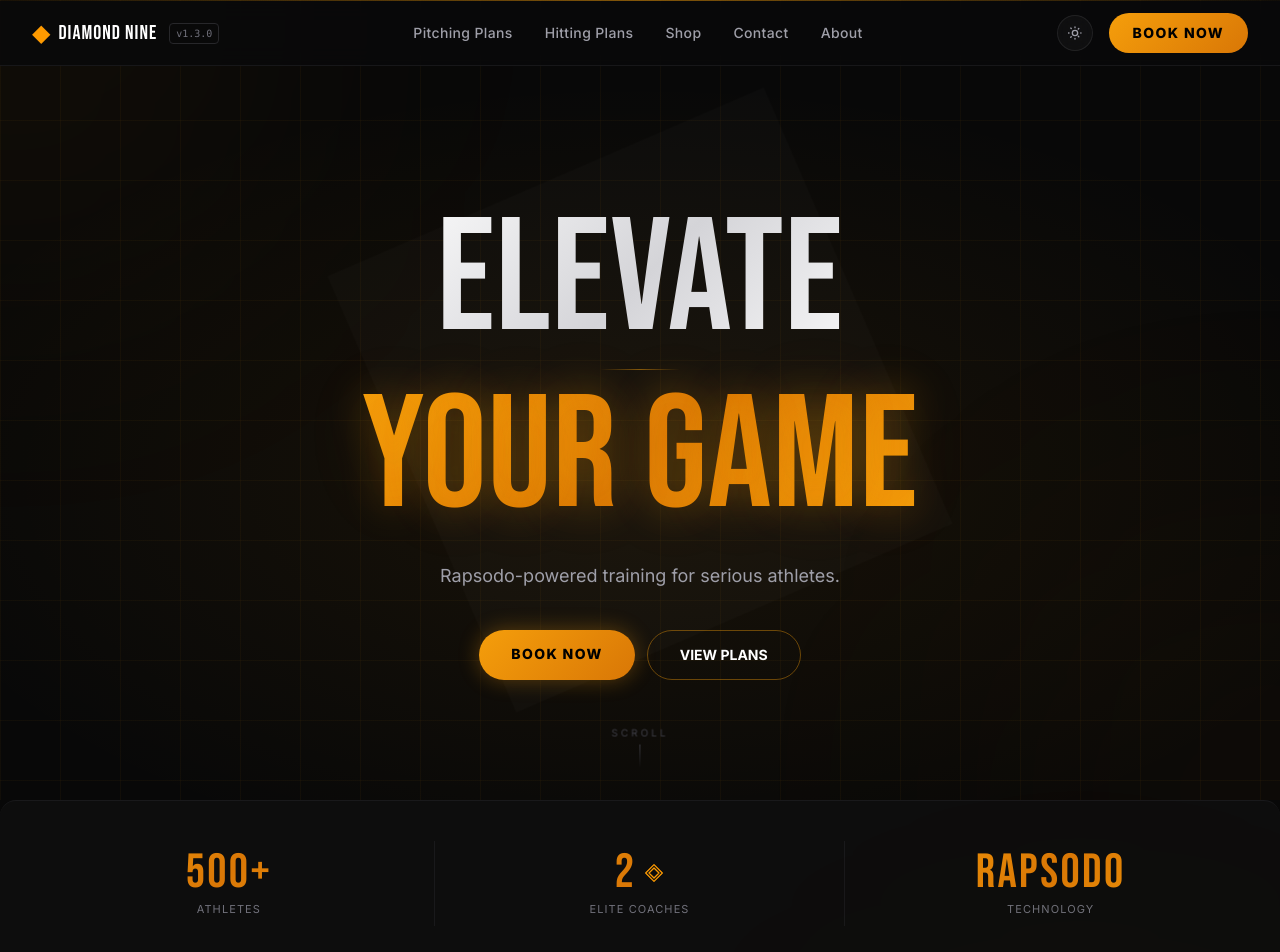
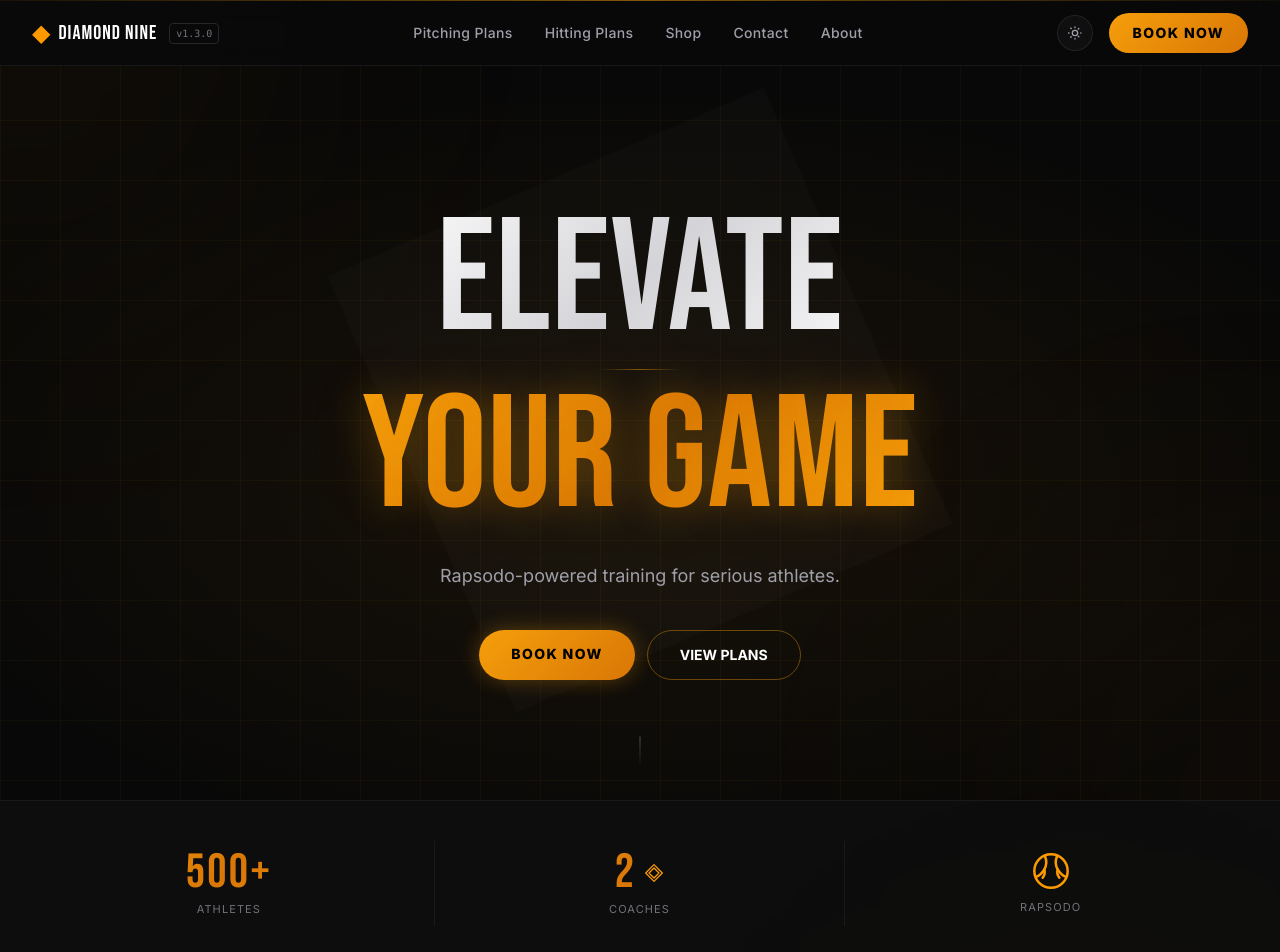
Before and after one commit to patrick3395/diamond9-athletics, a Next.js app: page /diamond9-athletics/ in a window 1280 px wide. Shown: the top 952 px of the page. Built offline with nearby package versions, Linux system fonts and the light colour scheme.

Commit message:
fix: remove SCROLL text, replace Rapsodo text stat with baseball icon

```diff
--- a/src/app/page.tsx
+++ b/src/app/page.tsx
@@ -53,33 +53,32 @@ export default function Home() {
           </div>
         </div>
 
-        <div className="absolute bottom-8 left-1/2 -translate-x-1/2 flex flex-col items-center gap-1 scroll-bounce">
-          <span className="text-zinc-700 text-[10px] tracking-[0.3em]">SCROLL</span>
-          <div className="w-px h-6 bg-gradient-to-b from-zinc-700 to-transparent" />
+        <div className="absolute bottom-8 left-1/2 -translate-x-1/2 flex flex-col items-center scroll-bounce">
+          <div className="w-px h-8 bg-gradient-to-b from-zinc-600 to-transparent" />
         </div>
       </section>
 
       {/* STATS */}
-      <section className="relative bg-[#0d0d0d] border-y border-zinc-800/50 rounded-2xl overflow-hidden">
+      <section className="relative bg-[#0d0d0d] border-y border-zinc-800/50">
         <div className="max-w-7xl mx-auto px-6 py-10">
           <div className="grid grid-cols-3 divide-x divide-zinc-800/50 text-center">
-            {[
-              { num: "500+", label: "ATHLETES" },
-              { num: "2", label: "ELITE COACHES" },
-              { num: "Rapsodo", label: "TECHNOLOGY" },
-            ].map((s, i) => (
-              <div key={i} className="px-4 py-2 group">
-                <p className={`font-display gradient-text group-hover:text-glow transition-all ${s.num === "Rapsodo" ? "text-3xl sm:text-5xl" : "text-4xl sm:text-5xl"}`}>
-                  {s.num === "2" ? (
-                    <span className="flex items-center justify-center gap-2">
-                      {s.num}
-                      <IconDiamond className="w-5 h-5 text-amber-500 inline-block" />
-                    </span>
-                  ) : s.num}
-                </p>
-                <p className="text-zinc-500 text-[11px] tracking-widest mt-1">{s.label}</p>
-              </div>
-            ))}
+            <div className="px-4 py-2 group">
+              <p className="font-display text-4xl sm:text-5xl gradient-text group-hover:text-glow transition-all">500+</p>
+              <p className="text-zinc-500 text-[11px] tracking-widest mt-1">ATHLETES</p>
+            </div>
+            <div className="px-4 py-2 group">
+              <p className="font-display text-4xl sm:text-5xl gradient-text group-hover:text-glow transition-all">
+                <span className="flex items-center justify-center gap-2">
+                  2
+                  <IconDiamond className="w-5 h-5 text-amber-500 inline-block" />
+                </span>
+              </p>
+              <p className="text-zinc-500 text-[11px] tracking-widest mt-1">COACHES</p>
+            </div>
+            <div className="px-4 py-2 group flex flex-col items-center justify-center">
+              <IconBaseball className="w-8 h-8 sm:w-10 sm:h-10 text-amber-500 group-hover:text-amber-400 transition-colors mb-1" />
+              <p className="text-zinc-500 text-[11px] tracking-widest mt-1">RAPSODO</p>
+            </div>
           </div>
         </div>
       </section>
```
